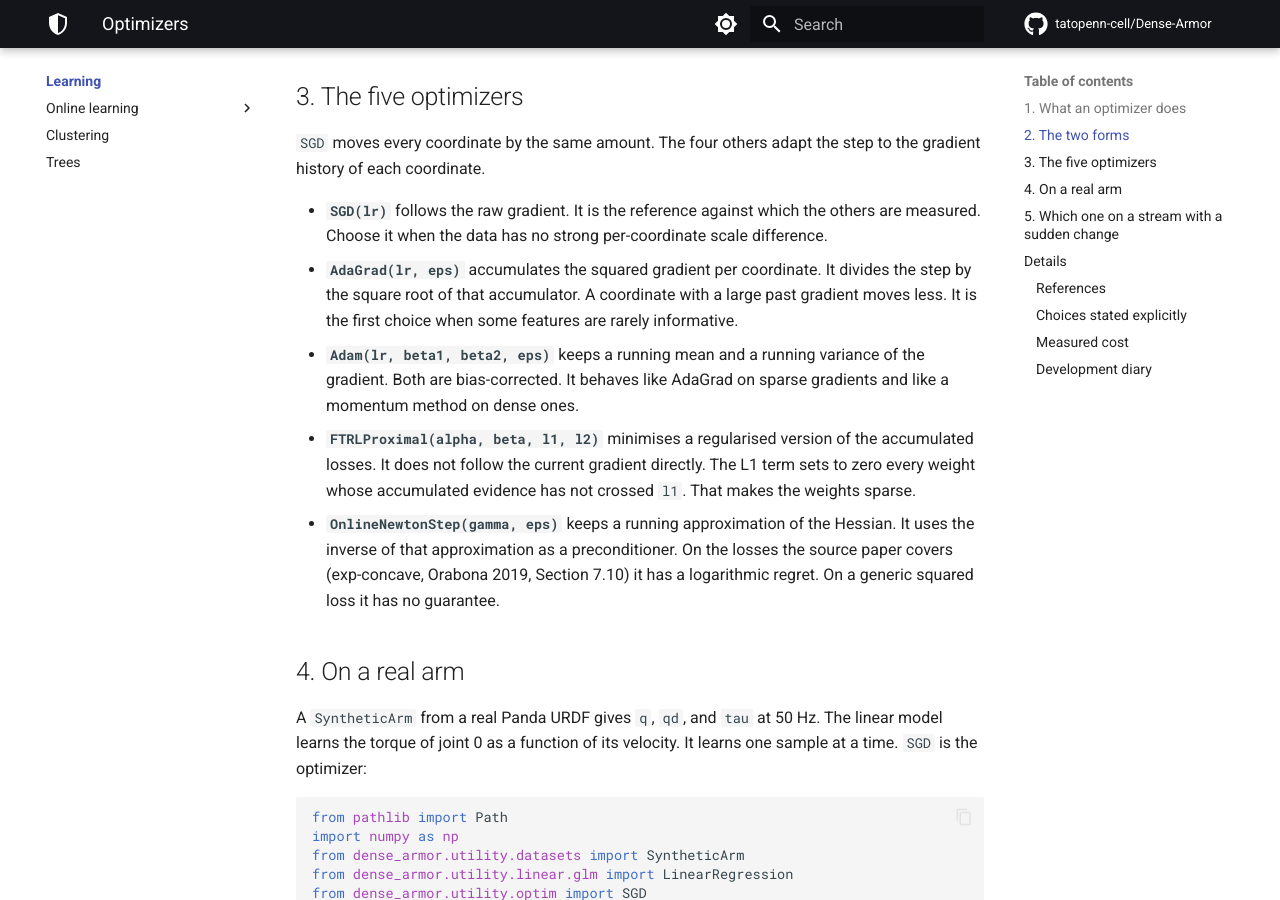
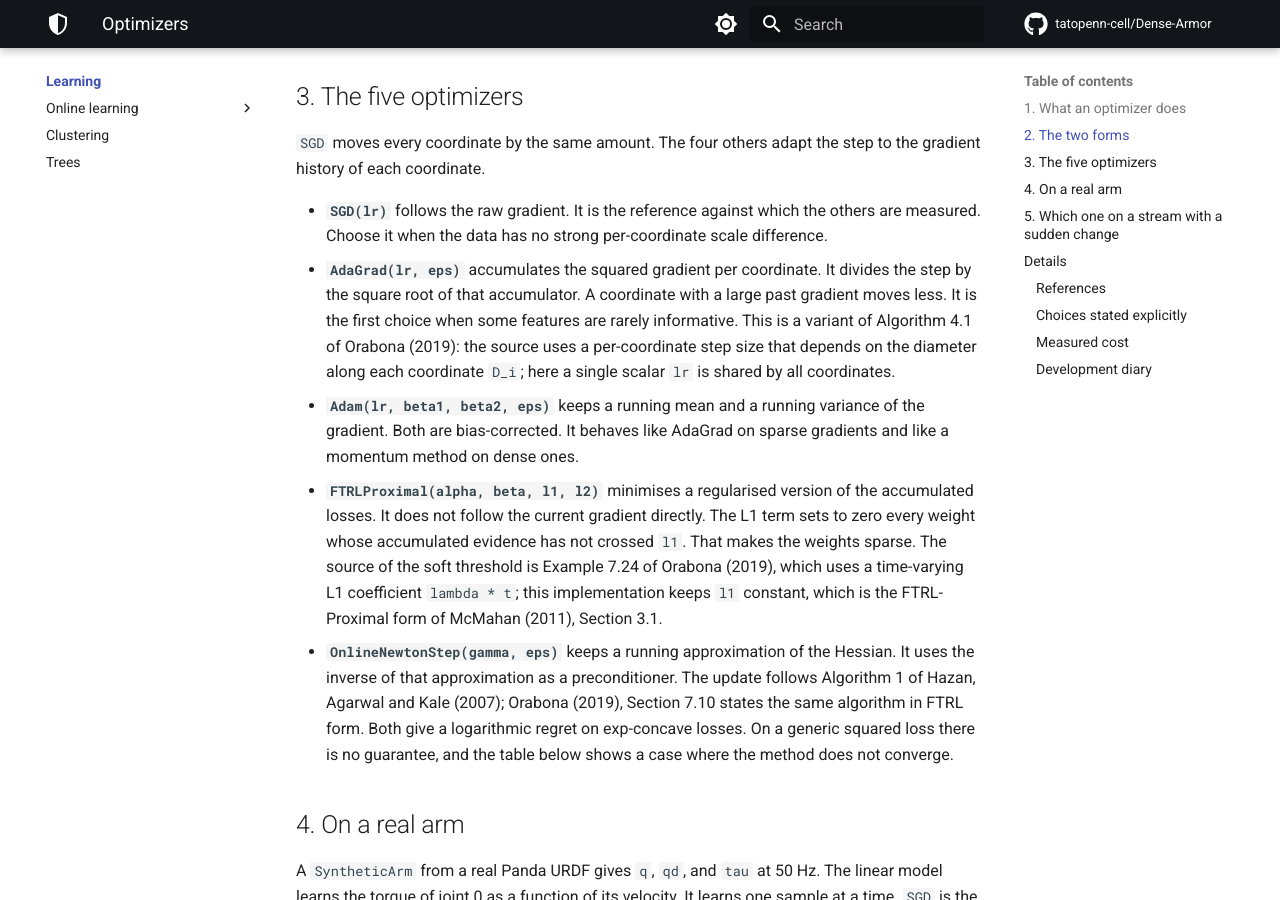
Before and after one commit to tatopenn-cell/Dense-Armor, an MkDocs documentation site: the page built from docs/optim/index.md, in a window 1280 px wide and 900 px high, scrolled down 1667 px. Built offline with MkDocs 1.6.1 and Material for MkDocs 9.7.7, drawn with Linux system fonts in a browser that asks for light colours; comment, search, counter and statistics services are not loaded; some of the changed text lies outside the part shown.

Commit message:
docs(optim): align page with corrected optimizer docstrings

```diff
--- a/docs/optim/index.md
+++ b/docs/optim/index.md
@@ -88,19 +88,27 @@ step to the gradient history of each coordinate.
 - **`AdaGrad(lr, eps)`** accumulates the squared gradient per coordinate. It
   divides the step by the square root of that accumulator. A coordinate with
   a large past gradient moves less. It is the first choice when some features
-  are rarely informative.
+  are rarely informative. This is a variant of Algorithm 4.1 of Orabona
+  (2019): the source uses a per-coordinate step size that depends on the
+  diameter along each coordinate `D_i`; here a single scalar `lr` is shared
+  by all coordinates.
 - **`Adam(lr, beta1, beta2, eps)`** keeps a running mean and a running
   variance of the gradient. Both are bias-corrected. It behaves like AdaGrad
   on sparse gradients and like a momentum method on dense ones.
 - **`FTRLProximal(alpha, beta, l1, l2)`** minimises a regularised version of
   the accumulated losses. It does not follow the current gradient directly.
   The L1 term sets to zero every weight whose accumulated evidence has not
-  crossed `l1`. That makes the weights sparse.
+  crossed `l1`. That makes the weights sparse. The source of the soft
+  threshold is Example 7.24 of Orabona (2019), which uses a time-varying L1
+  coefficient `lambda * t`; this implementation keeps `l1` constant, which is
+  the FTRL-Proximal form of McMahan (2011), Section 3.1.
 - **`OnlineNewtonStep(gamma, eps)`** keeps a running approximation of the
-  Hessian. It uses the inverse of that approximation as a preconditioner. On
-  the losses the source paper covers (exp-concave, Orabona 2019, Section
-  7.10) it has a logarithmic regret. On a generic squared loss it has no
-  guarantee.
+  Hessian. It uses the inverse of that approximation as a preconditioner. The
+  update follows Algorithm 1 of Hazan, Agarwal and Kale (2007); Orabona
+  (2019), Section 7.10 states the same algorithm in FTRL form. Both give a
+  logarithmic regret on exp-concave losses. On a generic squared loss there
+  is no guarantee, and the table below shows a case where the method does not
+  converge.
 
 ## 4. On a real arm
 
@@ -168,10 +176,17 @@ which prints it at every run.
 ### References
 
 Orabona, F. (2019). *A Modern Introduction to Online Learning*. `SGD` is
-Chapter 2, Algorithm 2.1. `AdaGrad` is Chapter 4, Algorithm 4.1.
-`FTRLProximal` is Chapter 7, Algorithm 7.2, with Section 7.8 for the proximal
-operator. `OnlineNewtonStep` is Chapter 7, Section 7.10. `Adam` is Kingma,
-D. P. and Ba, J. (2014), arXiv:1412.6980, Algorithm 1.
+Chapter 2, Algorithm 2.1, with regret Theorem 2.13. `AdaGrad` is Chapter 4,
+Algorithm 4.1, with regret Theorem 4.32; this implementation uses a scalar
+learning rate in place of the source's per-coordinate `D_i`. `FTRLProximal`
+is Chapter 7, Algorithm 7.2; the soft threshold is the proximal operator of
+the L1 norm, Section 7.8, Example 7.24. The constant `l1` form is from
+McMahan, H. B. (2011), *Follow-the-Regularized-Leader and Mirror Descent*,
+AISTATS, Section 3.1. `OnlineNewtonStep` is Algorithm 1 of Hazan, E.,
+Agarwal, A., Kale, S. (2007), *Logarithmic regret algorithms for online
+convex optimization*, Machine Learning 69, and equivalently Section 7.10 of
+Orabona (2019) in FTRL form. `Adam` is Kingma, D. P. and Ba, J. (2014),
+arXiv:1412.6980, Algorithm 1.
 
 ### Choices stated explicitly
 
```
